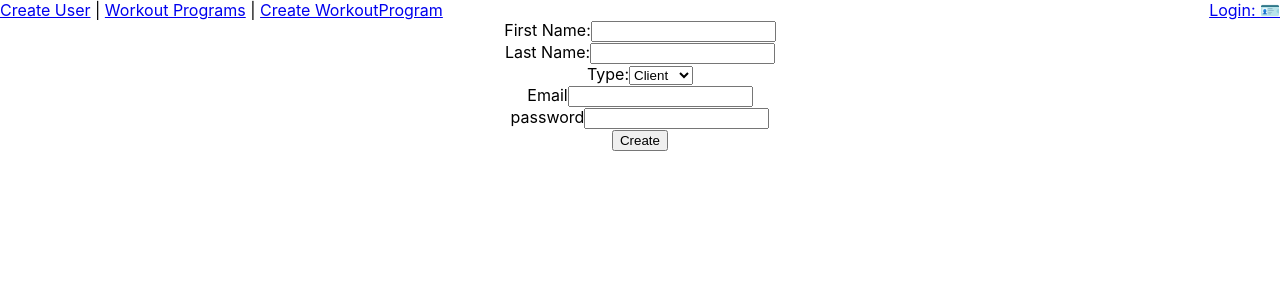
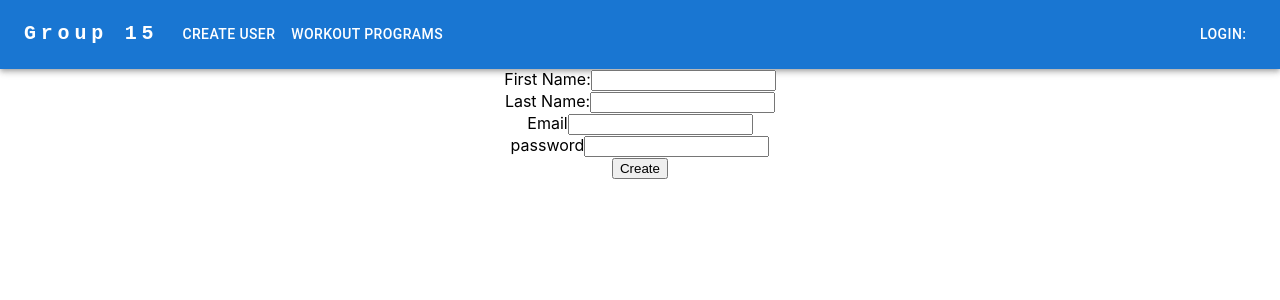
Before and after one commit to filip8600/AFE-Fitness, a React (Create React App) app: page /createUser in a window 1280 px wide. Shown: the top 300 px of the page. Built offline with nearby package versions, Linux system fonts and the light colour scheme.

Commit message:
Can i push?

```diff
--- a/src/Components/CreateExercise.js
+++ b/src/Components/CreateExercise.js
@@ -46,7 +46,7 @@ export default function CreateExrercise() {
           name="description"
           value={state.description}
           onChange={handleChange}
-        />{" "}
+        />
         <br></br>
         <label>Repetitions</label>
         <input
@@ -54,7 +54,7 @@ export default function CreateExrercise() {
           name="repetitions"
           value={state.repetitions}
           onChange={handleChange}
-        />{" "}
+        />
         <br></br>
         <label>Sets</label>
         <input
@@ -62,7 +62,7 @@ export default function CreateExrercise() {
           name="sets"
           value={state.sets}
           onChange={handleChange}
-        />{" "}
+        />
         <br></br>
         <label>Time</label>
         <input
--- a/src/Components/CreateUser.js
+++ b/src/Components/CreateUser.js
@@ -1,15 +1,16 @@
 import { useState } from "react";
 import { createUser } from "../Services/LoginService";
-import { getUserId } from "../Services/StorageService";
+import { getRole, getUserId } from "../Services/StorageService";
 import { useNavigate } from "react-router-dom";
 
 export default function CreateUser() {
+  const role = getRole();
   const initialState = {
     email: "",
     password: "",
     firstName: "",
     lastName: "",
-    AccountType: "Client",
+    AccountType: role == "Manager" ? "PersonalTrainer" : "Client",
   };
   const [state, setState] = useState(() => initialState);
   let navigate = useNavigate();
@@ -22,7 +23,7 @@ export default function CreateUser() {
   }
   async function handleSubmit(event) {
     event.preventDefault();
-    if (state.accountType === "Client") {
+    if (state.AccountType == "Client") {
       let state2 = state;
       state2.personalTrainerId = Number.parseInt(getUserId());
       console.log(JSON.stringify(state2));
@@ -50,13 +51,13 @@ export default function CreateUser() {
         onChange={handleChange}
       />
       <br></br>
-      <label>Type:</label>
+      {/* <label>Type:</label>
 
       <select name="accountType" onChange={handleChange}>
         <option value="Client">Client</option>
         <option value="PersonalTrainer">Trainer</option>
       </select>
-      <br></br>
+      <br></br> */}
       <label>Email</label>
 
       <input
--- a/src/Components/Navbar.js
+++ b/src/Components/Navbar.js
@@ -1,21 +1,122 @@
 import { NavLink } from "react-router-dom";
 import { getRole, getUserName } from "../Services/StorageService";
 import "./../App.css";
+
+import * as React from "react";
+import AppBar from "@mui/material/AppBar";
+import Box from "@mui/material/Box";
+import Toolbar from "@mui/material/Toolbar";
+import IconButton from "@mui/material/IconButton";
+import Typography from "@mui/material/Typography";
+import Menu from "@mui/material/Menu";
+// import MenuIcon from "@mui/icons-material/Menu";
+import Container from "@mui/material/Container";
+import Avatar from "@mui/material/Avatar";
+import Button from "@mui/material/Button";
+import Tooltip from "@mui/material/Tooltip";
+import MenuItem from "@mui/material/MenuItem";
+
+const pages = ["Products", "Pricing", "Blog"];
+const settings = ["Profile", "Account", "Dashboard", "Logout"];
+
 function Navbar() {
+  const [anchorElNav, setAnchorElNav] = React.useState(null);
+  const [anchorElUser, setAnchorElUser] = React.useState(null);
+
+  const handleOpenNavMenu = (event) => {
+    setAnchorElNav(event.currentTarget);
+  };
+  const handleOpenUserMenu = (event) => {
+    setAnchorElUser(event.currentTarget);
+  };
+
+  const handleCloseNavMenu = () => {
+    setAnchorElNav(null);
+  };
+
+  const handleCloseUserMenu = () => {
+    setAnchorElUser(null);
+  };
+
   const UserName = getUserName();
   const Role = getRole();
+
   return (
-    <nav>
-      <NavLink to="createUser">Create User</NavLink>
-      {" | "}
-      <NavLink to="workoutprograms">Workout Programs</NavLink>
-      {" | "}
-      <NavLink to="createworkoutprogram">Create WorkoutProgram</NavLink>
-      <NavLink to="login" id="UserName">
-        {UserName}: {Role}🪪
-      </NavLink>
-    </nav>
+    <AppBar position="static">
+      <Container maxWidth="xl">
+        <Toolbar disableGutters sx={{ display: "flex" }}>
+          {/* <AdbIcon sx={{ display: { xs: "none", md: "flex" }, mr: 1 }} /> */}
+          <Typography
+            variant="h6"
+            noWrap
+            component="a"
+            href="/"
+            sx={{
+              mr: 2,
+              display: { xs: "none", md: "flex" },
+              fontFamily: "monospace",
+              fontWeight: 700,
+              letterSpacing: ".3rem",
+              color: "inherit",
+              textDecoration: "none",
+            }}
+          >
+            Group 15
+          </Typography>
+          <Box sx={{ flexGrow: 1, display: { xs: "none", md: "flex" } }}>
+            {Role != "Client" && (
+              <Button
+                component={NavLink}
+                to="createUser"
+                sx={{ my: 2, color: "white", display: "block" }}
+              >
+                Create User
+              </Button>
+            )}
+            {Role != "Manager" && (
+              <Button
+                component={NavLink}
+                to="workoutprograms"
+                sx={{ my: 2, color: "white", display: "block" }}
+              >
+                Workout Programs
+              </Button>
+            )}
+            {Role == "PersonalTrainer" && (
+              <Button
+                component={NavLink}
+                to="createworkoutprogram"
+                sx={{ my: 2, color: "white", display: "block" }}
+              >
+                Create WorkoutProgram
+              </Button>
+            )}
+          </Box>
+          <Box>
+            <Button
+              component={NavLink}
+              to="login"
+              id="UserName"
+              sx={{ my: 2, color: "white", display: "block" }}
+            >
+              {UserName}: {Role}
+            </Button>
+          </Box>
+        </Toolbar>
+      </Container>
+    </AppBar>
   );
 }
+export default Navbar;
 
-export default Navbar;
+// function Navbar() {
+//   const UserName = getUserName();
+//   const Role = getRole();
+//   return (
+//     <nav>
+
+//     </nav>
+//   );
+// }
+
+// export default Navbar;
--- a/src/Components/WorkoutProgram.js
+++ b/src/Components/WorkoutProgram.js
@@ -1,5 +1,6 @@
 import { useEffect, useState } from "react";
 import { useParams } from "react-router-dom";
+import { getRole } from "../Services/StorageService";
 import { getWorkout } from "../Services/WorkoutProgramService";
 import CreateExrercise from "./CreateExercise";
 import CreateWorkoutProgram from "./CreateWorkoutProgram";
@@ -37,6 +38,8 @@ function Workoutprogram() {
   }, [id]);
   //const workouts=await getWorkouts();
 
+  const role = getRole();
+
   return (
     <>
       <h1>{state.name}</h1>
@@ -49,7 +52,9 @@ function Workoutprogram() {
             <hr />
           </div>
         ))}
-        <CreateExrercise workoutId={state.workoutProgramId}></CreateExrercise>
+        {role == "PersonalTrainer" && (
+          <CreateExrercise workoutId={state.workoutProgramId}></CreateExrercise>
+        )}
       </article>
     </>
   );
```
